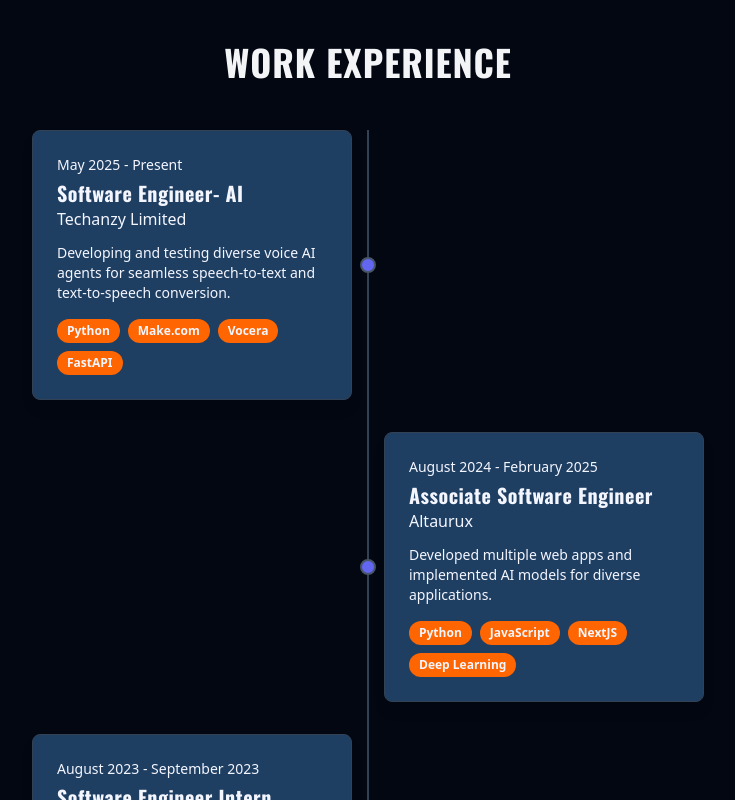
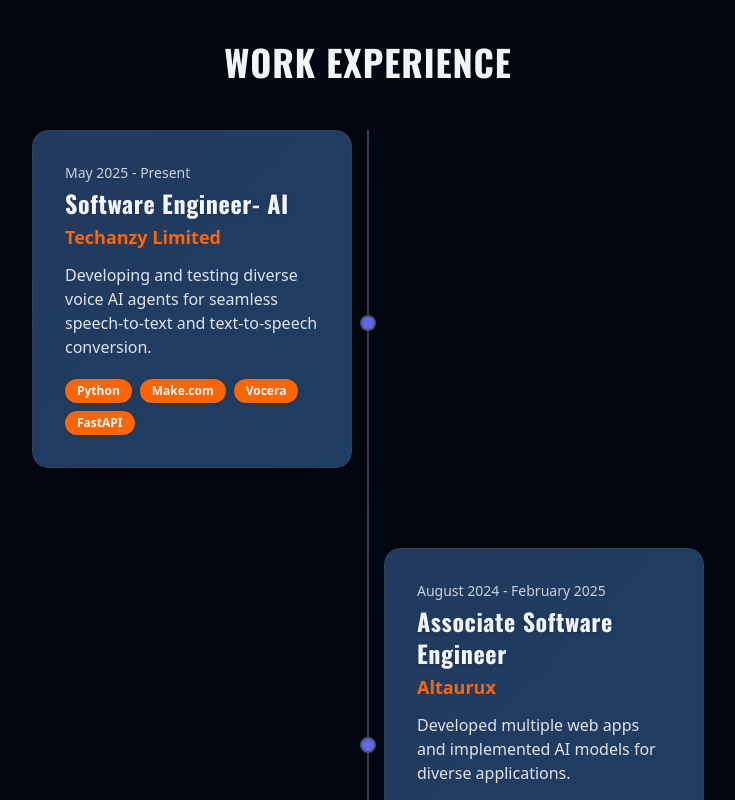
Before and after one commit to waleedarif1011/waleed, a React (Vite) app: page /#contact-section in a window 1280 px wide. Shown: the part 2120-2920 px from the top of the page, without its empty margins (272-1007 px from the left). Built offline with nearby package versions, Linux system fonts and the light colour scheme; a web font is replaced by a local one.

Commit message:
Updated with one more project of analysis of taxi data Taxi

```diff
--- a/package.json
+++ b/package.json
@@ -10,8 +10,8 @@
   },
   "dependencies": {
     "@vitejs/plugin-react": "^4.5.2",
-    "react": "^19.1.0",
-    "react-dom": "^19.1.0",
+    "react": "18.2.0",
+    "react-dom": "18.2.0",
     "react-icons": "^5.5.0"
   },
   "devDependencies": {
--- a/src/components/Header.tsx
+++ b/src/components/Header.tsx
@@ -63,7 +63,6 @@
     const handleActiveLinkHighlighting = () => {
       if (!headerElement) return;
       const headerHeight = headerElement.offsetHeight;
-      const scrollY = window.scrollY;
       let currentActiveSectionId = "";
       let minDistance = Infinity;
 
--- a/src/components/views/ExperienceView.tsx
+++ b/src/components/views/ExperienceView.tsx
@@ -25,14 +25,15 @@
 ];
 
 const JobCard = ({ job }: { job: typeof experienceData[0] }) => (
-  <div className="bg-[#1E3E62] backdrop-blur-sm border border-slate-700 rounded-lg shadow-lg p-6 transform transition-transform duration-300 hover:shadow-2xl hover:border-indigo-500/50">
-    <p className="text-sm text-[#F4F6FF] mb-1">{job.period}</p>
-    <h3 className="text-xl font-bold text-[#F4F6FF]">{job.role}</h3>
-    <p className="text-md text-[#F4F6FF] mb-3">{job.company}</p>
-    <p className="text-[#F4F6FF] text-sm mb-4">{job.description}</p>
+  <div className="bg-gradient-to-br from-[#223a5f] to-[#1E3E62] border border-slate-700 rounded-2xl shadow-2xl p-8 w-full max-w-3xl mx-auto mb-12 transform transition-transform duration-300 hover:scale-105 hover:-translate-y-2 hover:shadow-[0_10px_40px_10px_rgba(34,58,95,0.4)] hover:border-[#FF6500]/80 relative overflow-hidden">
+    <div className="absolute inset-0 pointer-events-none rounded-2xl border-2 border-transparent hover:border-[#FF6500]/60 transition-all duration-300"></div>
+    <p className="text-sm text-[#F4F6FF] mb-1 opacity-80">{job.period}</p>
+    <h3 className="text-2xl font-extrabold text-[#F4F6FF] drop-shadow mb-1">{job.role}</h3>
+    <p className="text-lg text-[#FF6500] font-semibold mb-3">{job.company}</p>
+    <p className="text-[#F4F6FF] text-base mb-5 opacity-90">{job.description}</p>
     <div className="flex flex-wrap gap-2">
       {job.tags.map(tag => (
-        <span key={tag} className="bg-[#FF6500] text-[#F4F6FF] text-xs font-semibold px-2.5 py-1 rounded-full">
+        <span key={tag} className="bg-[#FF6500] text-[#F4F6FF] text-xs font-semibold px-3 py-1 rounded-full shadow">
           {tag}
         </span>
       ))}
--- a/src/components/views/ProjectsView.tsx
+++ b/src/components/views/ProjectsView.tsx
@@ -8,6 +8,7 @@
     { name: 'StoryAI', description: 'An AI application which convert complex data science results into simple stories.', tags: ['Python', 'TensorFlow', 'Unsloth', 'Llama', 'Hugging Face'], githubUrl: 'https://github.com/waleedarif1011/StoryAI' },
     { name: 'PoseMate', description: 'An AI application that helps user to track their body pose while difficult workouts.', tags: ['Python', 'OpenCV', 'Computer Vision', 'MediaPipe'], githubUrl: 'https://github.com/waleedarif1011/PoseMate' },
     { name: 'Air Quality Prediction', description: 'An ML model to predict air quality based on weather and pollution data.', tags: ['Python', 'Exploratory Data Analysis (EDA)', 'Scikit-Learn', 'Random Forest'], githubUrl: 'https://github.com/waleedarif1011/Air-Quality-Prediction' },
+    { name: 'Taxi Data Rides', description: 'Analyzed taxi data for better understanding the taxi rides', tags: ['Python', 'Exploratory Data Analysis (EDA)', 'Numpy', 'Matplotlib'], githubUrl: 'https://github.com/waleedarif1011/Taxi_Rides' },
     { name: 'Working on many more amazing ideas', description: 'Excited to solve real world problems through new emerging technologies', tags: [] },
   ];
 
```
Also changed, not shown: 1 other file (tests, documents, lock files or other folders).
